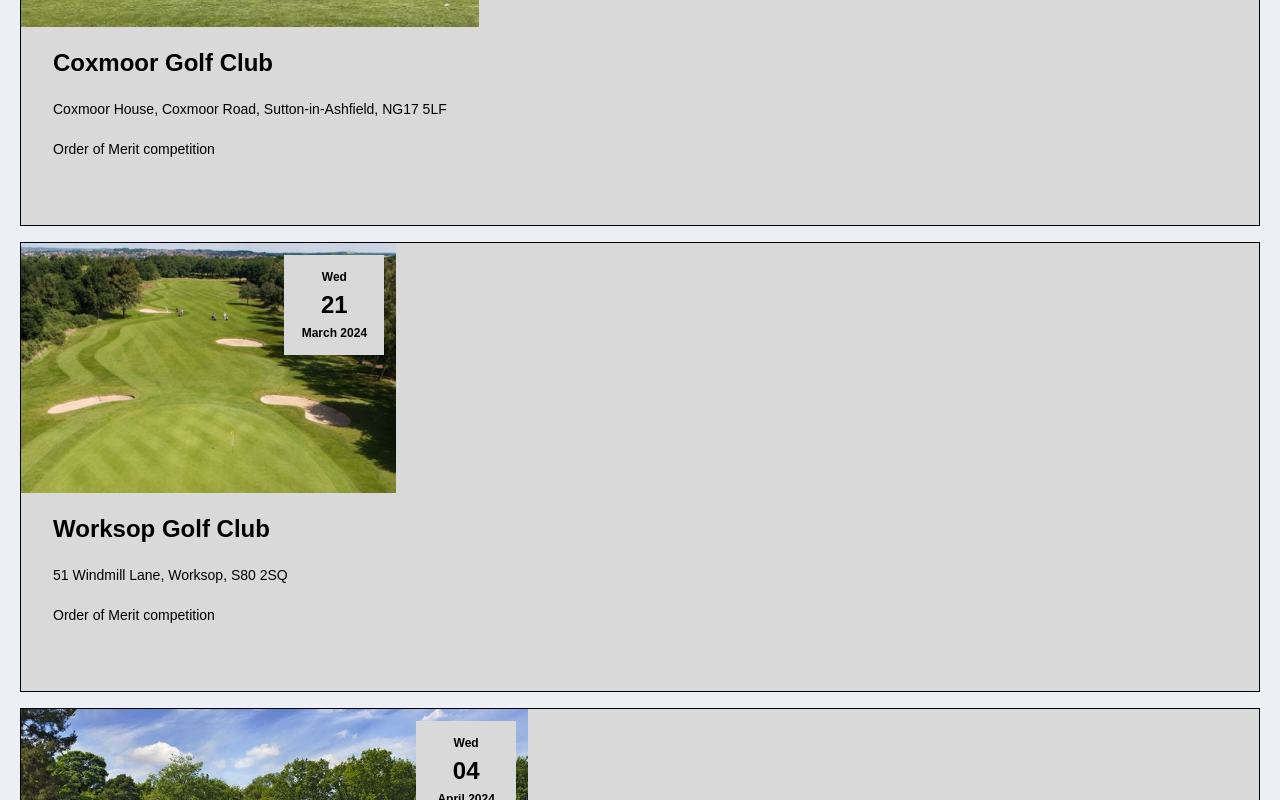
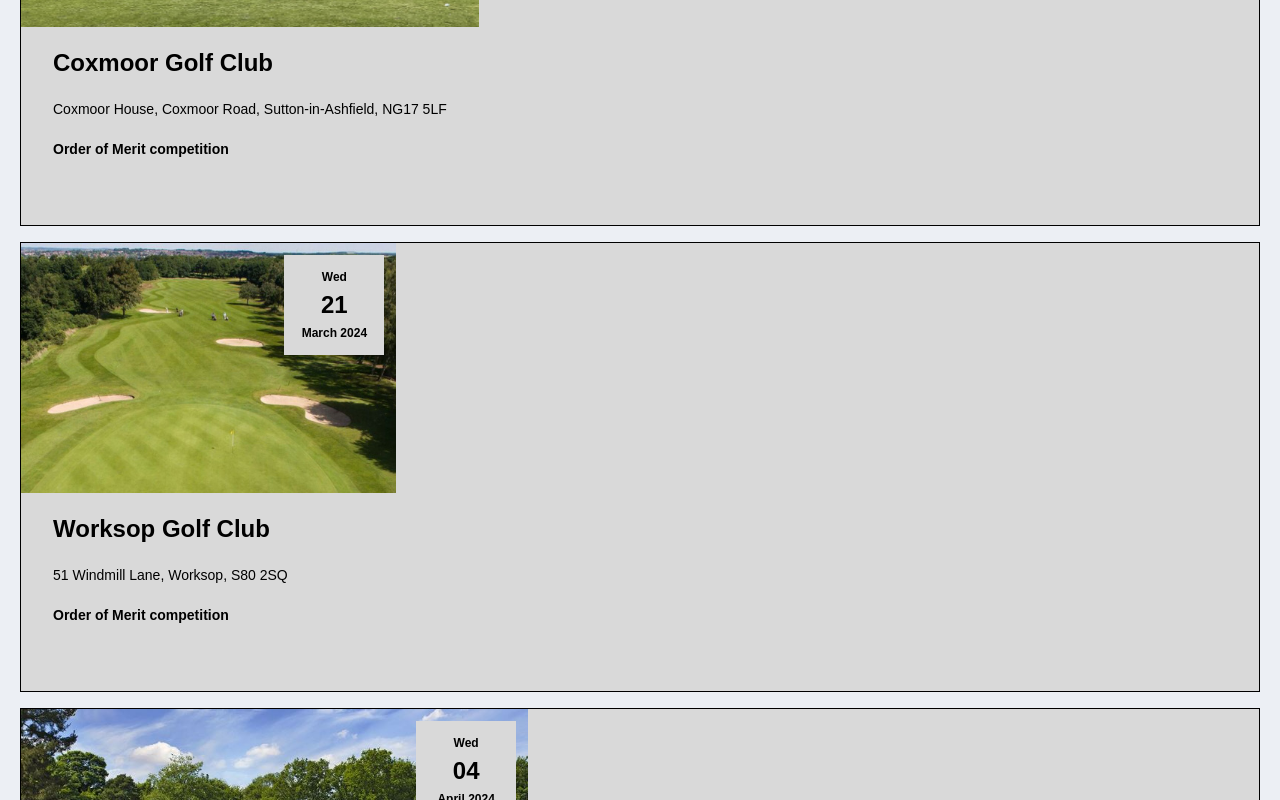
Before and after one commit to KaineBinch/NottinghamshireAlliance, a React (Vite) app: page / in a window 1280 px wide. Shown: the part 1220-2020 px from the top of the page. Built offline with nearby package versions, Linux system fonts and the light colour scheme.

Commit message:
style: added styling to h1,2,3 tags

```diff
--- a/src/App.css
+++ b/src/App.css
@@ -1,4 +1,17 @@
 @tailwind base;
+@layer base {
+  h1 {
+    @apply text-4xl;
+    @apply font-semibold;
+  }
+  h2 {
+    @apply text-2xl;
+    @apply font-bold;
+  }
+  h3 {
+    @apply text-sm;
+  }
+}
 @tailwind components;
 @tailwind utilities;
 
```
